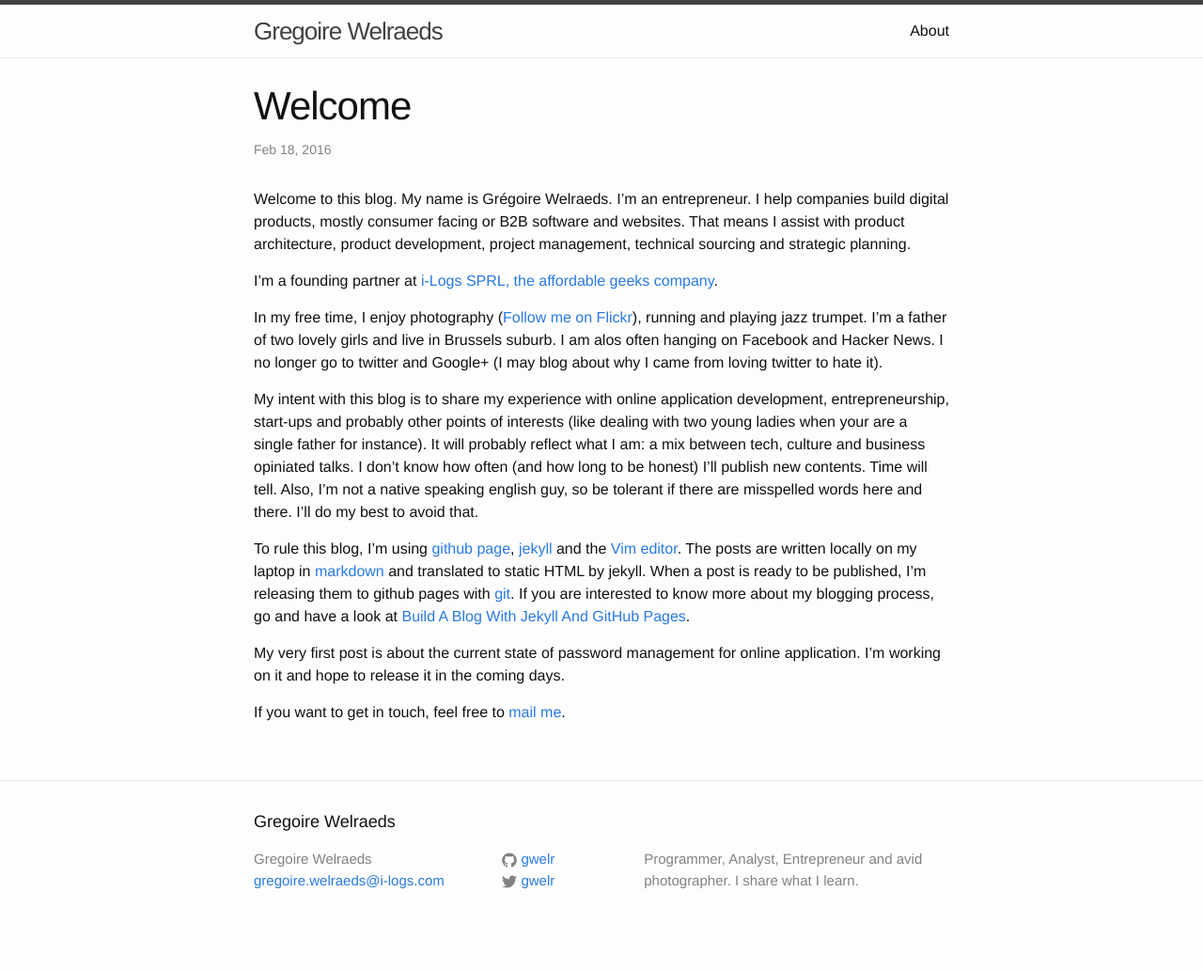
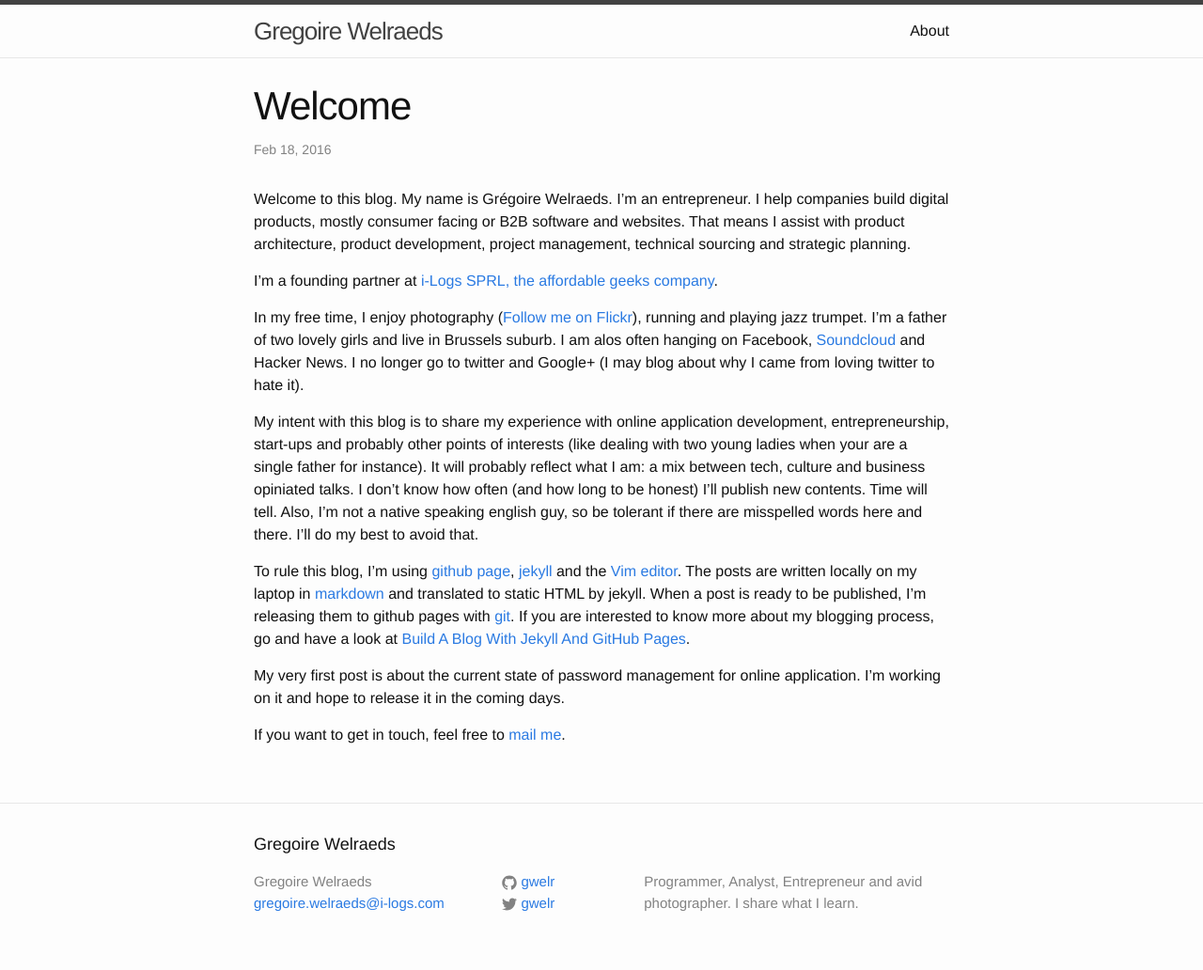
Before and after one commit to gwelr/gwelr.github.io, a Jekyll site: the page built from _posts/2016-02-18-welcome.md, in a window 1280 px wide. Shown: the whole page at 94% size. Built offline with Jekyll 4.4.1, drawn with Linux system fonts in a browser that asks for light colours; before the commit the page ends 1008 px from its top, so only the background shows below that.

Commit message:
Added link to my soundlcoud account

```diff
--- a/_posts/2016-02-18-welcome.md
+++ b/_posts/2016-02-18-welcome.md
@@ -9,7 +9,7 @@ Welcome to this blog. My name is Grégoire Welraeds. I’m an entrepreneur. I he
 
 I’m a founding partner at [i-Logs SPRL, the affordable geeks company](http://www.i-logs.com).
 
-In my free time, I enjoy photography ([Follow me on Flickr](https://www.flickr.com/photos/137881132@N07)), running and playing jazz trumpet. I’m a father of two lovely girls and live in Brussels suburb. I am alos often hanging on Facebook and Hacker News. I no longer go to twitter and Google+ (I may blog about why I came from loving twitter to hate it).
+In my free time, I enjoy photography ([Follow me on Flickr](https://www.flickr.com/photos/137881132@N07)), running and playing jazz trumpet. I’m a father of two lovely girls and live in Brussels suburb. I am alos often hanging on Facebook, [Soundcloud](https://soundcloud.com/melicerte) and Hacker News. I no longer go to twitter and Google+ (I may blog about why I came from loving twitter to hate it).
 
 My intent with this blog is to share my experience with online application development, entrepreneurship, start-ups and probably other points of interests (like dealing with two young ladies when your are a single father for instance). It will probably reflect what I am: a mix between tech, culture and business opiniated talks. I don't know how often (and how long to be honest) I'll publish new contents. Time will tell. Also, I'm not a native speaking english guy, so be tolerant if there are misspelled words here and there. I'll do my best to avoid that.
 
```
